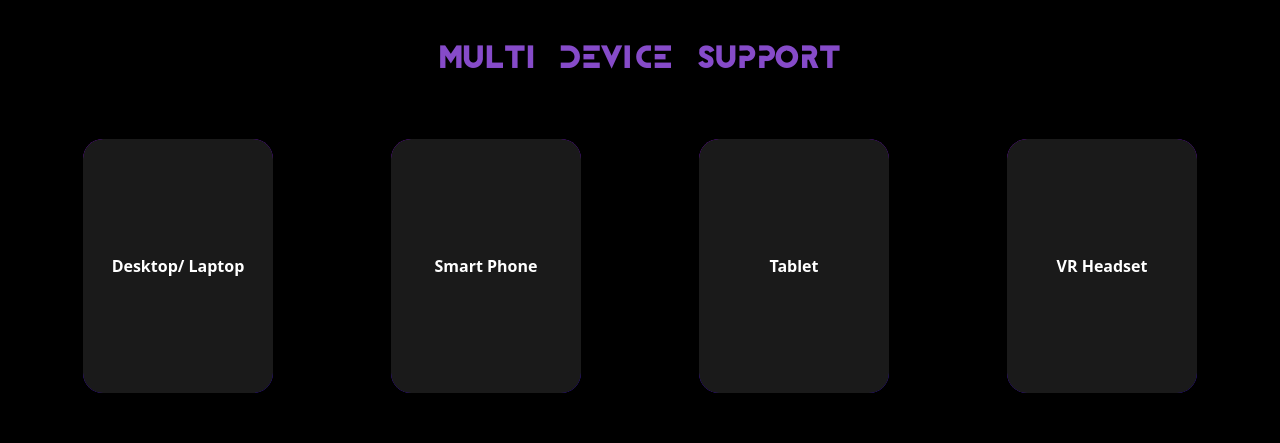
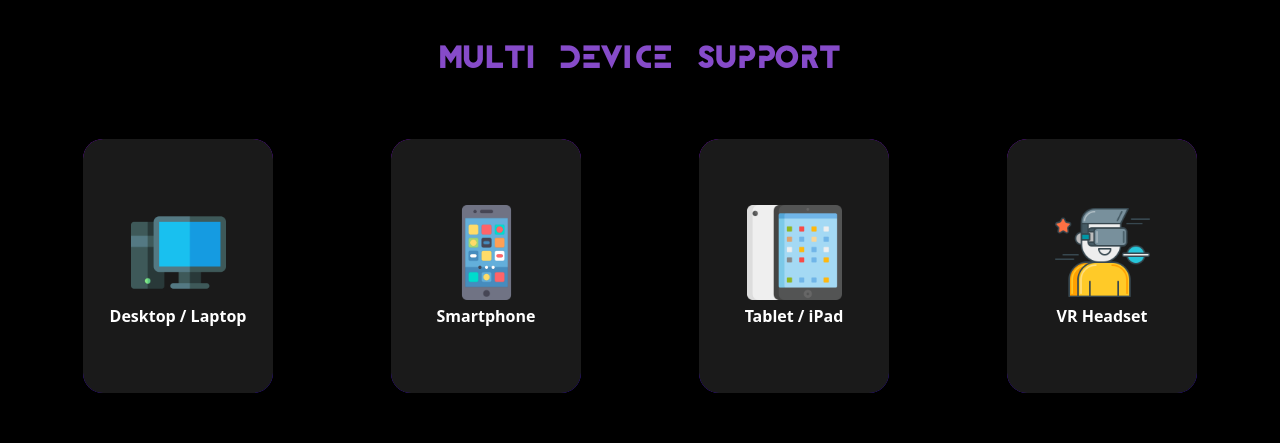
Before and after one commit to oreotamish/Metabees-Frontend, a React (Create React App) app: page / in a window 1280 px wide. Shown: the part 1960-2403 px from the top of the page. Built offline with nearby package versions, Linux system fonts and the light colour scheme.

Commit message:
edit design and reset password page

```diff
--- a/src/pages/About.jsx
+++ b/src/pages/About.jsx
@@ -79,7 +79,7 @@ function About() {
         {/* greetings */}
         <div className="mt-16 flex items-center">
           <div className="space-y-6 md:w-3/4">
-            <p className="text-3xl font-bold text-[#8547cc] md:text-4xl home-h1">
+            <p className="text-2xl font-bold text-[#8547cc] md:text-3xl md:leading-10 home-h1">
               Meet our team
             </p>
             <p className="max-w-4xl text-base text-[#e7caf3] md:text-xl">
--- a/src/pages/ForgotPassword/ForgotPassword.jsx
+++ b/src/pages/ForgotPassword/ForgotPassword.jsx
@@ -10,7 +10,7 @@ const ForgotPassword = () => {
   const handleSubmit = async (e) => {
     e.preventDefault()
     try {
-      const url = `http://localhost:8080/api/password-reset`
+      const url = `http://localhost:3000/auth/forgot-password `
       const { data } = await axios.post(url, { email })
       setMsg(data.message)
       setError('')
--- a/src/pages/Home.jsx
+++ b/src/pages/Home.jsx
@@ -3,6 +3,10 @@ import multipleWorlds from '../assets/multipleWorlds.mp4'
 import Pricing from './Pricing'
 import Footer from '../components/Footer'
 import Products from '../components/Products'
+import computer from '../assets/computer.png'
+import mobile from '../assets/mobile.png'
+import tablet from '../assets/tablet.png'
+import vr from '../assets/vr.png'
 import './Home.css'
 
 function Home() {
@@ -45,16 +49,36 @@ function Home() {
         </h1>
         <div className="flex flex-col lg:flex-row p-6">
           <div class="main-card">
-            <div class="sub-card text-white font-bold">Desktop/ Laptop</div>
+            <div class="sub-card text-white font-bold">
+              <div className="flex flex-col items-center">
+                <img className="h-1/2 w-1/2" src={computer} alt="PC" />
+                <p className="mt-1">Desktop / Laptop</p>
+              </div>
+            </div>
           </div>
           <div class="main-card">
-            <div class="sub-card text-white font-bold">Smart Phone</div>
+            <div class="sub-card text-white font-bold">
+              <div className="flex flex-col items-center">
+                <img className="h-1/2 w-1/2" src={mobile} alt="Mobile" />
+                <p className="mt-1">Smartphone</p>
+              </div>
+            </div>
           </div>
           <div class="main-card">
-            <div class="sub-card text-white font-bold">Tablet</div>
+            <div class="sub-card text-white font-bold">
+              <div className="flex flex-col items-center">
+                <img className="h-1/2 w-1/2" src={tablet} alt="PC" />
+                <p className="mt-1">Tablet / iPad</p>
+              </div>
+            </div>
           </div>
           <div class="main-card">
-            <div class="sub-card text-white font-bold">VR Headset</div>
+            <div class="sub-card text-white font-bold">
+              <div className="flex flex-col items-center">
+                <img className="h-1/2 w-1/2" src={vr} alt="PC" />
+                <p className="mt-1">VR Headset</p>
+              </div>
+            </div>
           </div>
         </div>
       </div>
--- a/src/pages/PasswordReset/PasswordReset.jsx
+++ b/src/pages/PasswordReset/PasswordReset.jsx
@@ -9,7 +9,7 @@ const PasswordReset = () => {
   const [msg, setMsg] = useState('')
   const [error, setError] = useState('')
   const param = useParams()
-  const url = `http://localhost:8080/api/passwordreset/${param.id}/${param.token}`
+  const url = `http://localhost:3000/auth/reset-password/${param.id}/${param.token}`
 
   useEffect(() => {
     const verifyUrl = async () => {
```
